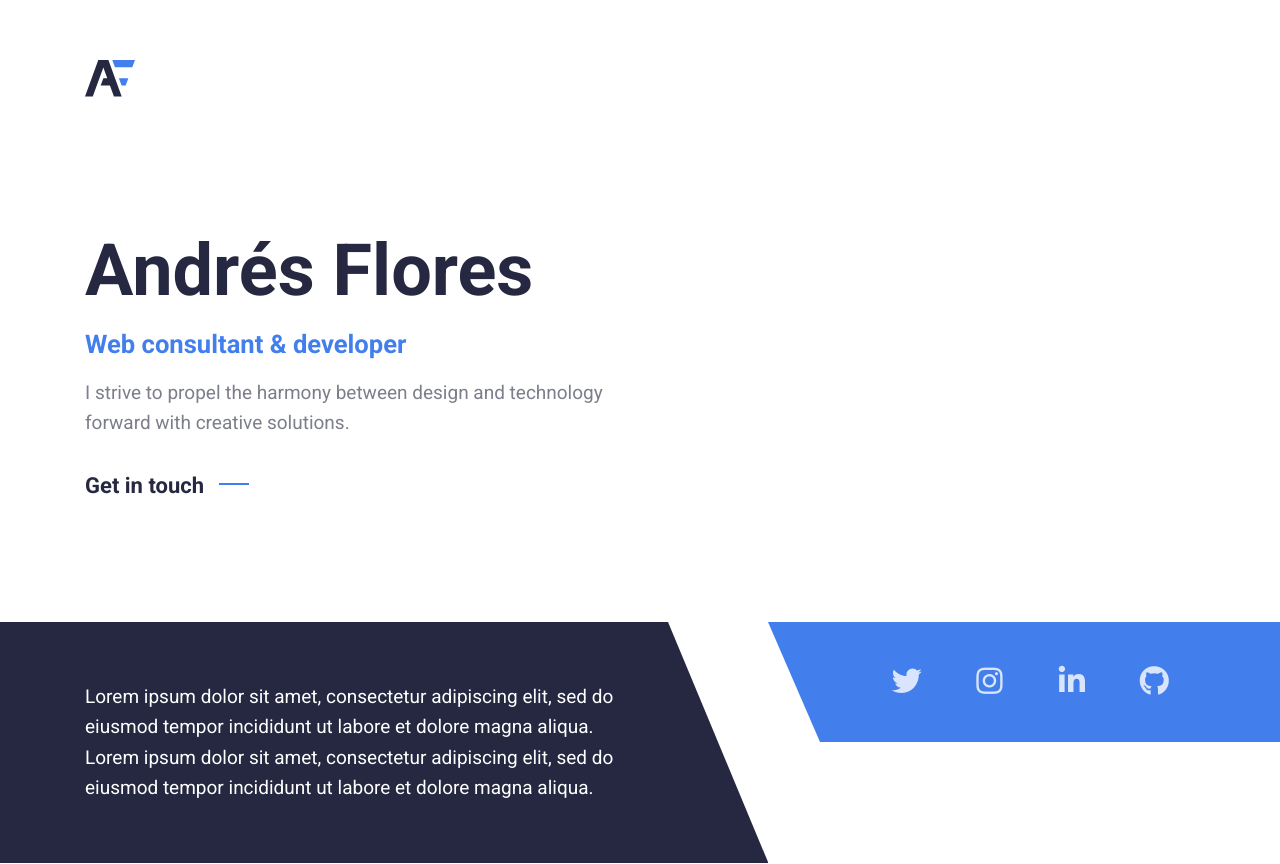
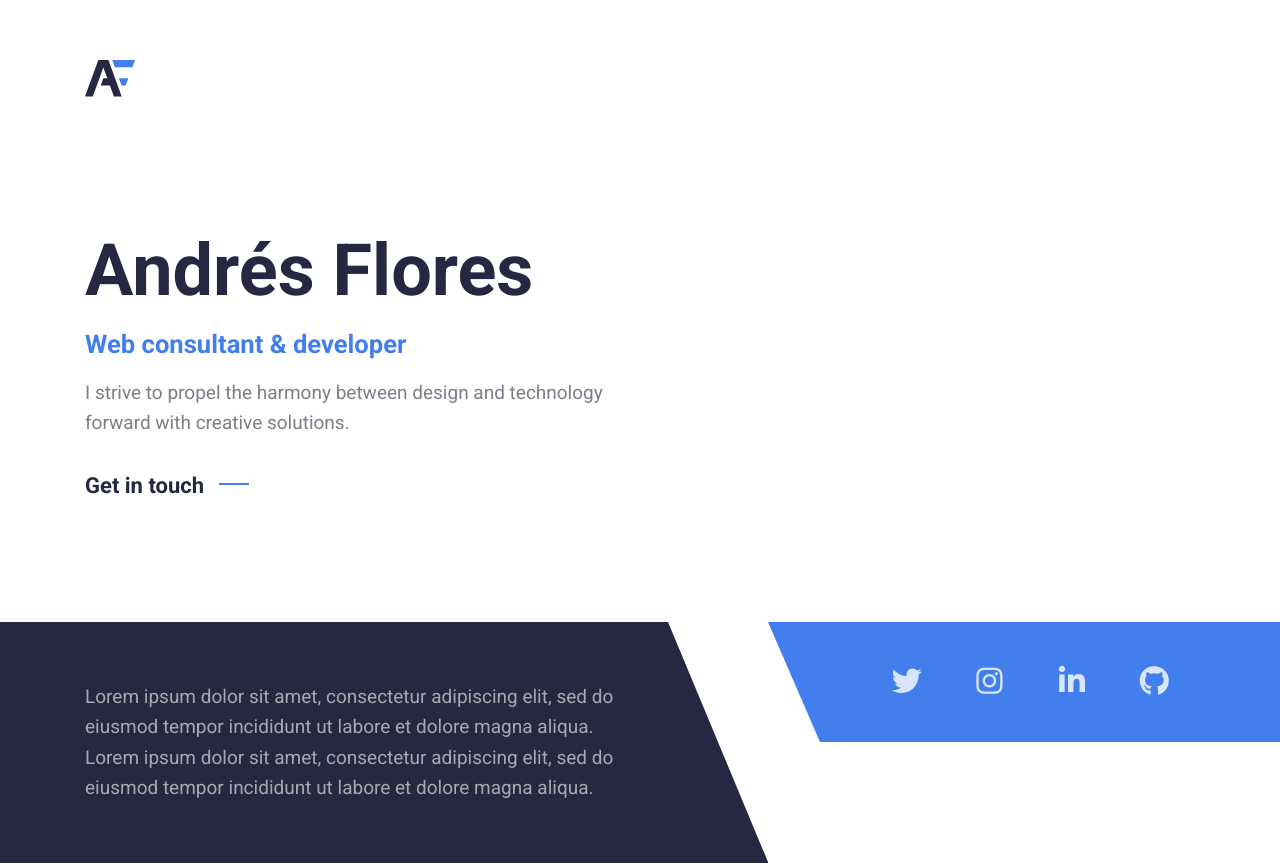
Before and after one commit to andresfloresdev/andresflores.ca, a Nuxt app: page / in a window 1280 px wide. Shown: the top 864 px of the page. Built offline with nearby package versions, Linux system fonts and the light colour scheme.

Commit message:
Tweak text style

```diff
--- a/assets/styles/components/About.scss
+++ b/assets/styles/components/About.scss
@@ -61,12 +61,17 @@
 }
 
 .about-text {
-  color: $white;
+  color: $light;
   margin: 0;
 
   @include media-breakpoint-up(lg) {
     max-width: 660px;
   }
+}
+
+.about-text-strong {
+  color: $white;
+  font-weight: 500;
 }
 
 .about-socials-wrap {
```
